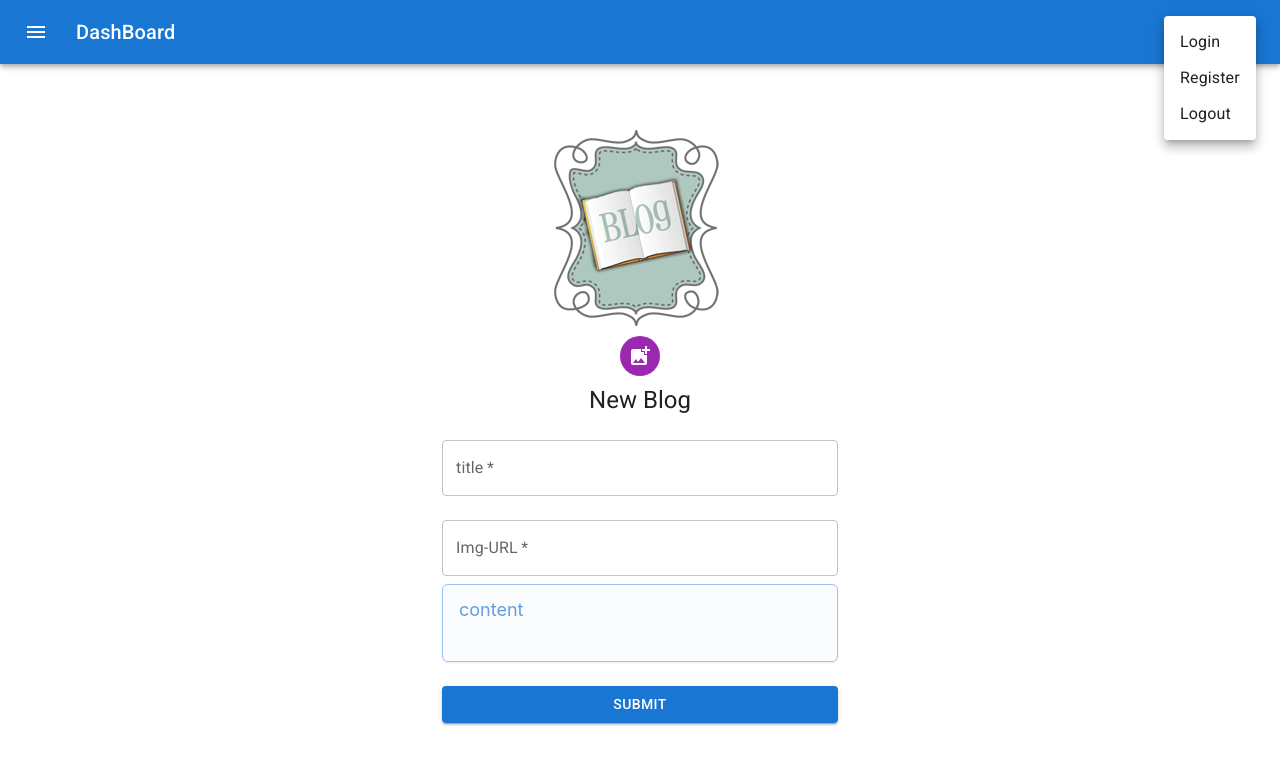
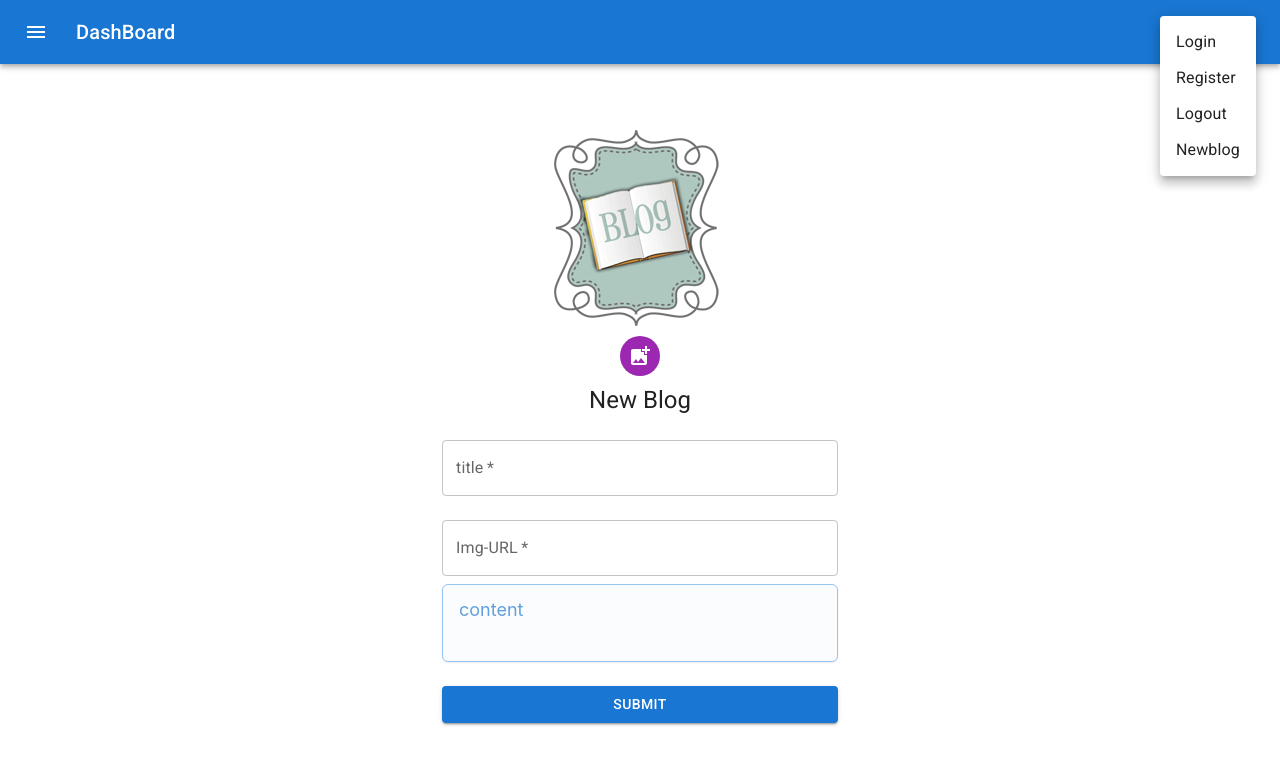
Before and after one commit to sahanenes/fireblog, a React (Create React App) app: page /newblog in a window 1280 px wide. Both pictures are taken after a click on the button 1232 px from the left and 32 px from the top of the page. Shown: the top 764 px of the page. Built offline with nearby package versions, Linux system fonts and the light colour scheme; no server answers.

Commit message:
justify content

```diff
--- a/src/components/Navbar.js
+++ b/src/components/Navbar.js
@@ -42,6 +42,10 @@ export default function Navbar() {
   const handleClose = () => {
     setAnchorEl(null);
   };
+  const handleNewBlog = () => {
+    setAnchorEl(null);
+    navigate("/newblog");
+  };
 
   return (
     <Box sx={{ flexGrow: 1 }}>
@@ -59,11 +63,12 @@ export default function Navbar() {
           <Typography
             variant="h6"
             component="div"
-            sx={{ flexGrow: 1 }}
+            sx={{ flexGrow: 1, cursor: "pointer" }}
             onClick={() => navigate("/")}
           >
             DashBoard
           </Typography>
+
           {
             <div>
               {currentUser && (
@@ -100,6 +105,7 @@ export default function Navbar() {
                 <MenuItem onClick={handleLogin}>Login</MenuItem>
                 <MenuItem onClick={handleRegister}>Register</MenuItem>
                 <MenuItem onClick={handleLogout}>Logout</MenuItem>
+                <MenuItem onClick={handleNewBlog}>Newblog</MenuItem>
               </Menu>
             </div>
           }
--- a/src/pages/Dashboard.js
+++ b/src/pages/Dashboard.js
@@ -21,6 +21,7 @@ export default function Dashboard() {
           flexDirection: "row",
           alignItems: "center",
           flexWrap: "wrap",
+          justifyContent: "center",
         }}
       >
         {contactList?.length === 0 ? (
```
